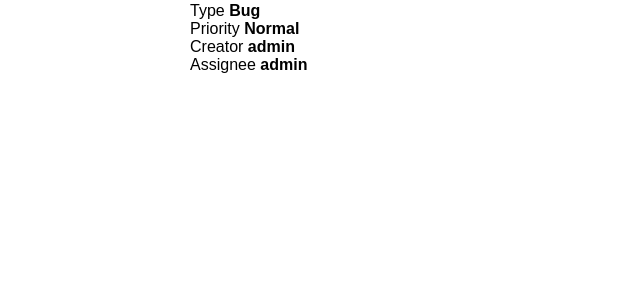
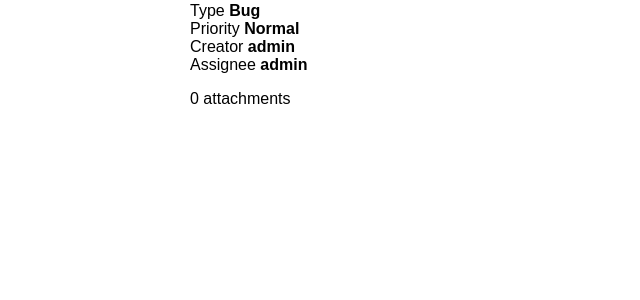
Before and after one commit to ChristianBarone/IssueTracker-Backend, a Django app: page /issue/1/ in a window 1280 px wide. Shown: the part 326-626 px from the top of the page, without its empty margins (0-640 px from the left). Run offline with Django 3.2, Linux system fonts and the light colour scheme; data comes from the database, SQL or seed files in the repository; data that the repository does not hold is empty.

Commit message:
Attachment start

```diff
--- a/src/issueTracker/settings.py
+++ b/src/issueTracker/settings.py
@@ -42,7 +42,8 @@ INSTALLED_APPS = [
     'django.contrib.sessions',
     'django.contrib.messages',
     'django.contrib.staticfiles',
-    "issues",
+    'issues',
+    'storages'
 ]
 
 MIDDLEWARE = [
@@ -72,6 +73,8 @@ TEMPLATES = [
         },
     },
 ]
+
+
 
 WSGI_APPLICATION = 'issueTracker.wsgi.application'
 
--- a/src/issues/models.py
+++ b/src/issues/models.py
@@ -37,3 +37,7 @@ class Comment(models.Model):
 
     def is_edited(self):
          return self.updated_at > self.created_at
+
+class Attachment(models.Model):
+    issue = models.ForeignKey(Issue, on_delete=models.CASCADE, related_name='attachments')
+    path = models.TextField()
--- a/src/issues/templates/issues/detail.html
+++ b/src/issues/templates/issues/detail.html
@@ -53,6 +53,10 @@
                     {% endif %}
                 </strong>
             </div>
+
+            <div class="attachments">
+                <p>{{ attach_num }} attachments</p>
+            </div>
         </div>
     </div>
 </div>
--- a/src/issues/views.py
+++ b/src/issues/views.py
@@ -139,7 +139,8 @@ def issue_create(request):
 
 def issue_detail(request, issue_id):
     issue = get_object_or_404(Issue, id=issue_id)
-    return render(request, 'issues/detail.html', {'issue': issue})
+    attachments = issue.attachments.all()
+    return render(request, 'issues/detail.html', {'issue': issue, 'attach_num': attachments.count(), 'attachments': attachments})
 
 def issue_delete(request, issue_id):
     if request.method == 'POST':
```
Also changed, not shown: requirements.txt (+8 -0 lines), src/issues/migrations/0003_attachment.py (added).
